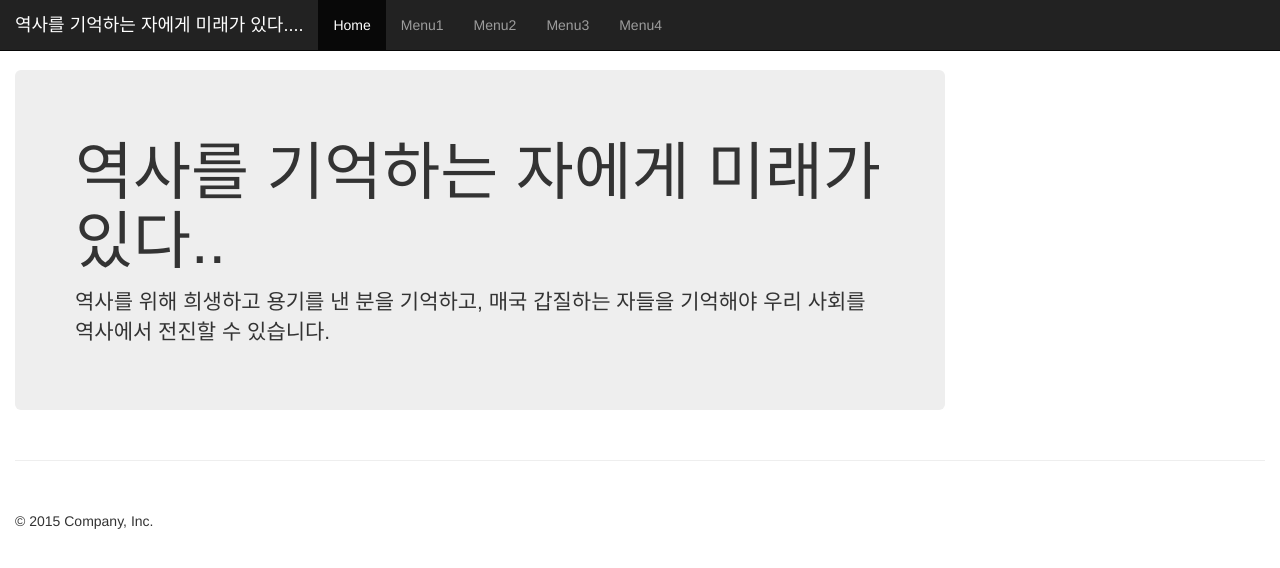
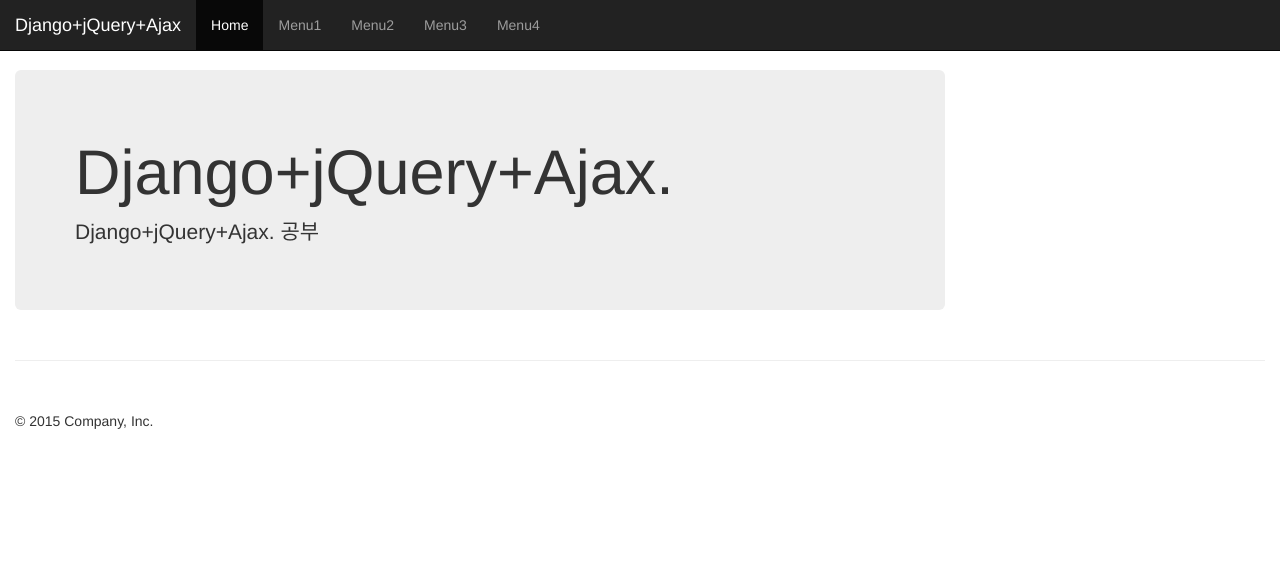
Before and after one commit to happychallenge/DjangoAjaxScroll, a Django app: template post/templates/base.html in a window 1280 px wide. Shown: the top 568 px of the page. Run offline with Django 3.2, Linux system fonts and the light colour scheme; the template is opened without the code that fills it, so the values that code supplies are empty; some libraries are stand-ins or nearby versions.

Commit message:
Update base.html

```diff
--- a/post/templates/base.html
+++ b/post/templates/base.html
@@ -40,7 +40,7 @@
             <span class="icon-bar"></span>
             <span class="icon-bar"></span>
           </button>
-          <a class="navbar-brand" href="#">역사를 기억하는 자에게 미래가 있다....</a>
+          <a class="navbar-brand" href="#">Django+jQuery+Ajax</a>
         </div>
         <div id="navbar" class="collapse navbar-collapse">
           <ul class="nav navbar-nav">
@@ -63,8 +63,8 @@
             <button type="button" class="btn btn-primary btn-xs" data-toggle="offcanvas">Toggle nav</button>
           </p>
           <div class="jumbotron">
-            <h1>역사를 기억하는 자에게 미래가 있다..</h1>
-            <p>역사를 위해 희생하고 용기를 낸 분을 기억하고, 매국 갑질하는 자들을 기억해야 우리 사회를 역사에서 전진할 수 있습니다.</p>
+            <h1>Django+jQuery+Ajax.</h1>
+            <p>Django+jQuery+Ajax. 공부</p>
           </div>
 
           {% block search %}
```
